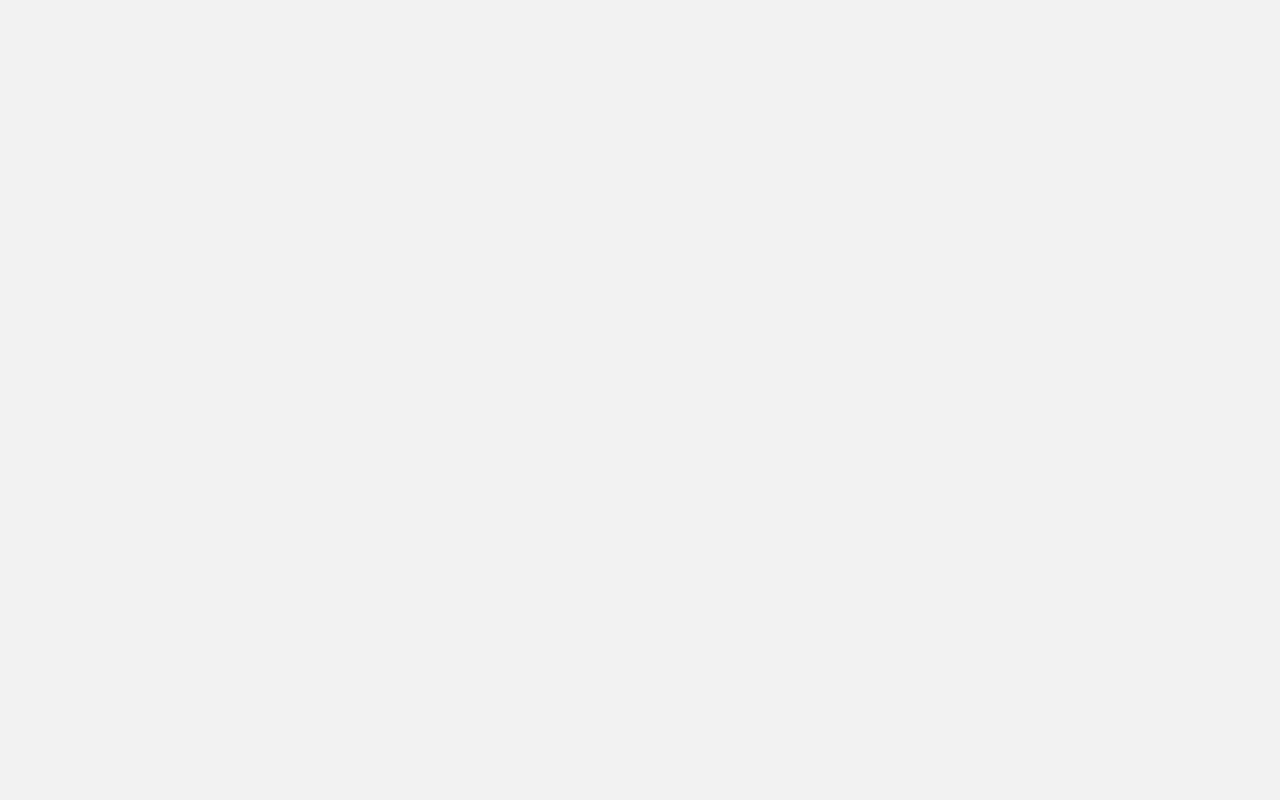
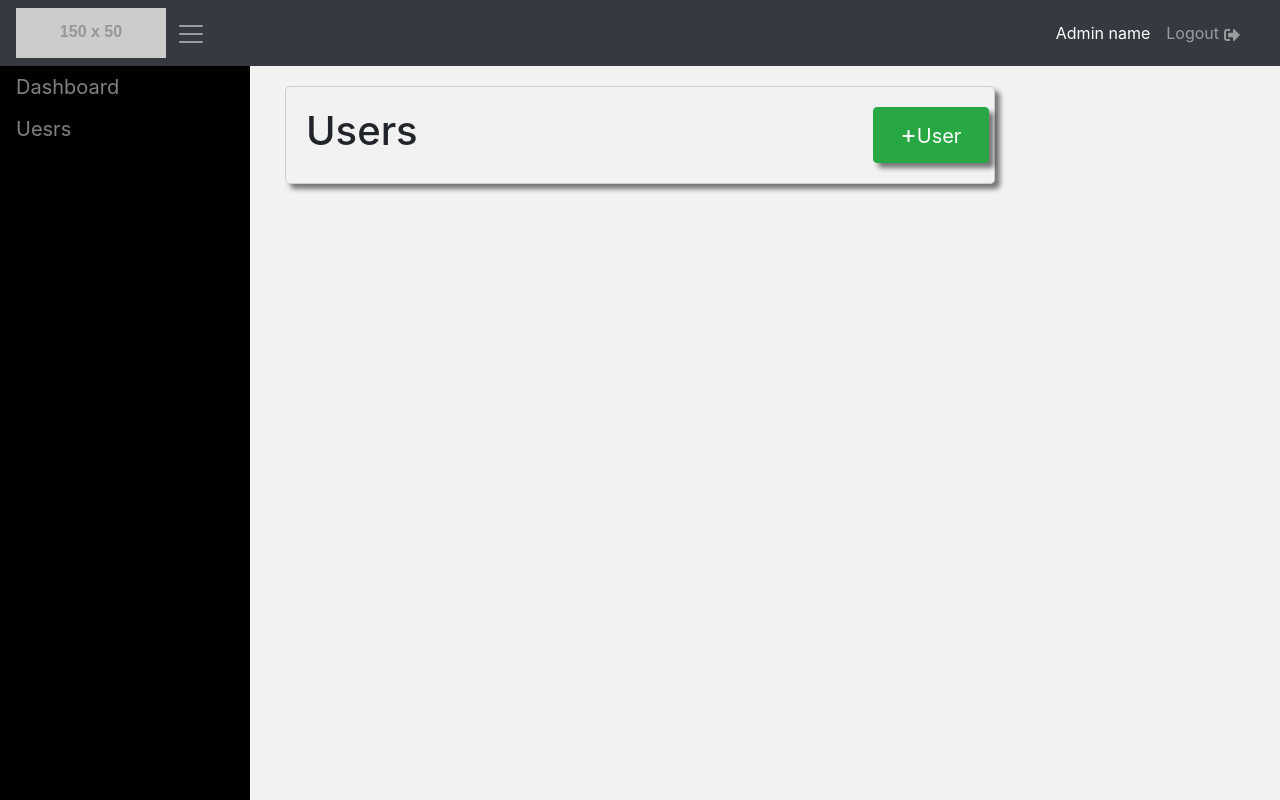
Before and after one commit to hassanzohdy/aio, a React (Create React App) app: page /dashboard/users in a window 1280 px wide. Built offline with nearby package versions, Linux system fonts and the light colour scheme.

Commit message:
Creat moda form and modified some files too

```diff
--- a/package.json
+++ b/package.json
@@ -14,9 +14,11 @@
     "node-sass": "^4.13.0",
     "popper.js": "^1.16.0",
     "react": "^16.11.0",
+    "react-bootstrap4-modal": "^1.7.4",
     "react-datetime": "^2.16.3",
     "react-dom": "^16.11.0",
     "react-icons": "^3.8.0",
+    "react-modal": "^3.11.1",
     "react-router-dom": "^5.1.2",
     "react-scripts": "^3.2.0",
     "react-social-login-buttons": "^3.0.0",
--- a/src/App.js
+++ b/src/App.js
@@ -1,8 +1,8 @@
 import React from "react";
 import Login from "./Components/Login/Login";
-import Dashboard from "./Components/Dash-Layout/Sidebar/dashborad";
-import Posts from './Components/Dash-Layout/Sidebar/Posts';
-import Categories from './Components/Dash-Layout/Sidebar/Categories';
+import Dashboard from "./Components/Dash-Layout/Sidebar/Dashboard/dashborad";
+import Posts from './Components/Dash-Layout/Sidebar/Posts/Posts';
+import Users from './Components/Dash-Layout/Sidebar/Users/Users';
 import '../node_modules/bootstrap/dist/css/bootstrap.min.css';
 import { BrowserRouter, Route } from "react-router-dom";
 
@@ -14,7 +14,7 @@ function App() {
         <Route path="/login"  component={Login} />
         <Route path="/dashboard" exact  component={Dashboard} />
         <Route path="/dashboard/posts"  component={Posts} />
-       <Route path="/dashboard/categories"  component={Categories} />
+       <Route path="/dashboard/users"  component={Users} />
       </div>
     </BrowserRouter>
   );
--- a/src/Components/Dash-Layout/Layout.js
+++ b/src/Components/Dash-Layout/Layout.js
@@ -44,6 +44,8 @@ class Layout extends Component {
           >
             <span className="navbar-toggler-icon"></span>
           </button>
+
+
           <div className="collapse navbar-collapse" id="navbarsExample02">
             <ul className="navbar-nav ml-auto">
               <li className="nav-item active">
@@ -79,7 +81,7 @@ class Layout extends Component {
                 </button>
                 <div className="dropdown-container">
                   <Link to="/dashboard/Posts">Posts</Link>
-                  <Link to="/dashboard/Categories">Categories</Link>
+                  <Link to="/dashboard/users">Uesrs</Link>
                 </div>
               </div>
             </ul>
--- a/src/Components/Dash-Layout/Layout.scss
+++ b/src/Components/Dash-Layout/Layout.scss
@@ -1369,3 +1369,7 @@
     transition: all;
     text-decoration: none;
   }
+
+  .btt-save {
+    margin-left: 10px;
+  }
--- a/src/Components/Dash-Layout/Sidebar/Categories.js
+++ /dev/null
@@ -1,20 +0,0 @@
-import React from "react";
-import Layout from '../Layout';
-import "bootstrap/dist/css/bootstrap.min.css";
-const Categories = () => {
-    return(
-      <Layout>
-      <div id="page-content-wrapper">
-      <div className="container-fluid">
-        <h1 className="ad-dashbord">Categories</h1>
-        <p>
-          Lorem ipsum dolor sit amet, consectetur adipiscing elit, sed do
-          eiusmod tempor incididunt ut labore et dolore magna aliqua.
-        </p>
-      </div>
-    </div>
-    </Layout>
-    )
-}
-
-export default Categories;
--- /dev/null
+++ b/src/Components/Dash-Layout/Sidebar/Dashboard/dashborad.js
@@ -0,0 +1,19 @@
+import React from 'react';
+import Layout from '../../Layout';
+const Dashboard = () => {
+  return (
+    <Layout>
+      <div id="page-content-wrapper">
+        <div className="container-fluid">
+          <h1 className="ad-dashbord">Admin Dashboard</h1>
+          <p>
+          Lorem ipsum dolor sit amet, consectetur adipiscing elit,
+           sed do eiusmod tempor incididunt ut labore et dolore magna aliqua.
+          </p>
+        </div>
+      </div>
+    </Layout>
+  )
+}
+
+export default Dashboard;
--- a/src/Components/Dash-Layout/Sidebar/Posts.js
+++ /dev/null
@@ -1,20 +0,0 @@
-import React from 'react';
-import Layout from '../Layout';
-import "bootstrap/dist/css/bootstrap.min.css";
-const Posts = () => {
-    return(
-      <Layout>
-      <div id="page-content-wrapper">
-      <div className="container-fluid">
-        <h1 className="ad-dashbord">Posts</h1>
-        <p>
-          Lorem ipsum dolor sit amet, consectetur adipiscing elit, sed do
-          eiusmod tempor incididunt ut labore et dolore magna aliqua.
-        </p>
-      </div>
-    </div>
-    </Layout>
-    )
-}
-
-export default Posts;
--- /dev/null
+++ b/src/Components/Dash-Layout/Sidebar/Posts/Posts.js
@@ -0,0 +1,21 @@
+import React from 'react';
+import Layout from '../../Layout';
+import "bootstrap/dist/css/bootstrap.min.css";
+const Posts = () => {
+  return (
+    <Layout>
+      <div id="page-content-wrapper">
+        <div className="container-fluid">
+          <h1 className="ad-dashbord">Posts</h1>
+          <p>
+            Lorem ipsum dolor sit amet, consectetur adipiscing elit, sed do
+            eiusmod tempor incididunt ut labore et dolore magna aliqua.
+        </p>
+
+        </div>
+      </div>
+    </Layout>
+  )
+}
+
+export default Posts;
--- /dev/null
+++ b/src/Components/Dash-Layout/Sidebar/Users/Users.js
@@ -0,0 +1,90 @@
+import React from "react";
+import Layout from '../../Layout';
+import "bootstrap/dist/css/bootstrap.min.css";
+import './Users.scss'
+const Users = () => {
+  return (
+    <Layout>
+      <div id="page-content-wrapper">
+        <div className="container-fluid">
+
+          <div className="users-content">
+            <div className="row">
+              <h1 className="ad-dashbord col-10">Users</h1>
+              <button type="button"
+               class="btn btn-success bt-lg col-2"
+               data-toggle="modal"
+               data-target="#exampleModal"><span>+</span>User
+              </button>
+            </div>
+          </div>
+
+
+          {/* Start A Modal... */}
+          <div class="modal fade" id="exampleModal" tabindex="-1" role="dialog" aria-labelledby="exampleModalLabel" aria-hidden="true">
+            <div class="modal-dialog" role="document">
+              <div class="modal-content">
+                <div class="modal-header">
+                  <h5 class="modal-title" id="exampleModalLabel">Add New User</h5>
+                  <button type="button" class="close" data-dismiss="modal" aria-label="Close">
+                    <span aria-hidden="true">&times;</span>
+                  </button>
+                </div>
+
+                {/* Modal Boday... */}
+                <div class="modal-body">
+
+                  {/* UserName */}
+                  <div class="form-group col-md-12">
+                    <i class="fas fa-envelope prefix grey-text"></i>
+                    <label data-error="wrong" data-success="right" for="defaultForm-name">Name</label>
+                    <input type="name" id="defaultForm-name" placeholder="Name" class="form-control validate"></input>
+                  </div>
+
+                  {/* Email Address */}
+                  <div class="form-group col-md-12">
+                    <i class="fas fa-envelope prefix grey-text"></i>
+                    <label data-error="wrong" data-success="right" for="defaultForm-email">Email Address</label>
+                    <input type="eamil" id="defaultForm-email" placeholder="Email Address" class="form-control validate"></input>
+                  </div>
+
+                  {/* Password */}
+                  <div class="form-group col-md-12">
+                    <i class="fas fa-lock prefix grey-text"></i>
+                    <label data-error="wrong" data-success="right" for="defaultForm-pass">Password</label>
+                    <input type="password" id="defaultForm-pass" placeholder="Password" class="form-control validate"></input>
+                  </div>
+
+                  {/* Confirm Password */}
+                  <div class="form-group col-md-12">
+                    <i class="fas fa-lock prefix grey-text"></i>
+                    <label data-error="wrong" data-success="right" for="defaultForm-pass">Confirm Password</label>
+                    <input type="password" id="defaultForm-pass" placeholder="Confirm Password" class="form-control validate"></input>
+                  </div>
+
+                  {/* Users Group */}
+                  <div class="form-group col-md-12">
+                    <label data-error="wrong" data-success="right" for="defaultForm-pass">Users Group</label>
+                    <select id="role" name="role" class="form-control">
+                      <option selected disabled>Users Group</option>
+                      <option value='1'>Group A</option>
+                      <option value='2'>Group B</option>
+                    </select>
+                  </div>
+                </div>
+
+                {/* Modal Footer... */}
+                <div class="modal-footer flex-row-reverse">
+                  <button type="button" class="btn btn-danger btt-save" data-dismiss="modal">CANCEL</button>
+                  <button type="button" class="btn btn-success">SAVE</button>
+                </div>
+              </div>
+            </div>
+          </div>
+        </div>
+      </div>
+    </Layout>
+  )
+}
+
+export default Users;
--- /dev/null
+++ b/src/Components/Dash-Layout/Sidebar/Users/Users.scss
@@ -0,0 +1,18 @@
+.users-content{
+    padding: 20px;
+    border: 1px solid #ccc;
+    border-radius: 5px;
+    box-shadow: 5px 5px 5px 0px rgba(0,0,0,0.51);
+
+}
+.users-content h1 {
+    text-align: left;
+}
+
+.users-content button {
+    font-size: 20px;
+    box-shadow: 5px 5px 5px 0px rgba(0,0,0,0.51);
+}
+.users-content span {
+    font-size: 25px;
+}
--- a/src/Components/Dash-Layout/Sidebar/dashborad.js
+++ /dev/null
@@ -1,19 +0,0 @@
-import React from 'react';
-import Layout from '../Layout';
-const Dashboard = () => {
-    return(
-      <Layout>
-      <div id="page-content-wrapper">
-      <div className="container-fluid">
-        <h1 className="ad-dashbord">Admin Dashboard</h1>
-        <p>
-          Lorem ipsum dolor sit amet, consectetur adipiscing elit, sed do
-          eiusmod tempor incididunt ut labore et dolore magna aliqua.
-        </p>
-      </div>
-     </div>
-     </Layout>
-    )
-}
-
-export default Dashboard;
```
Also changed, not shown: 1 other file (tests, documents, lock files or other folders).
